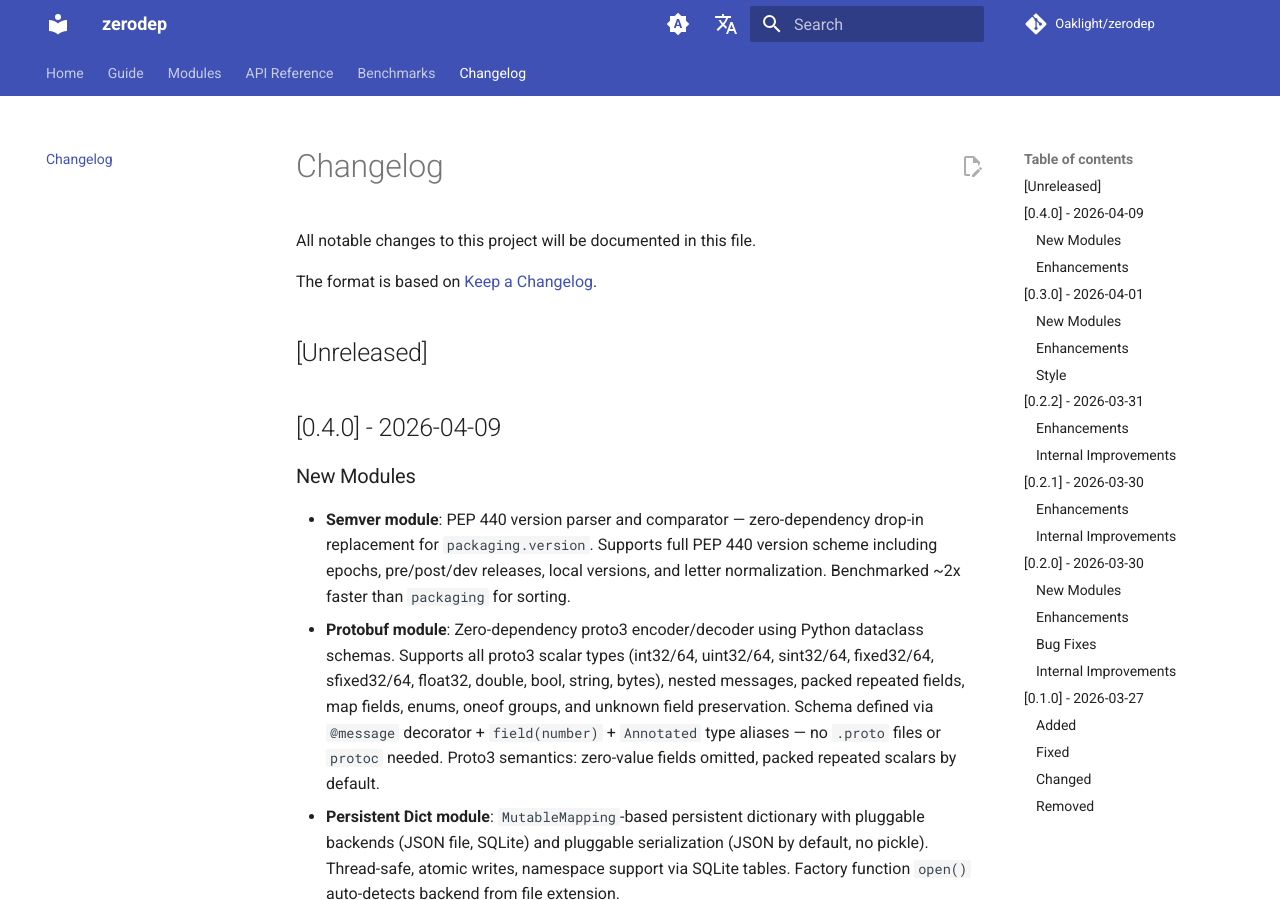
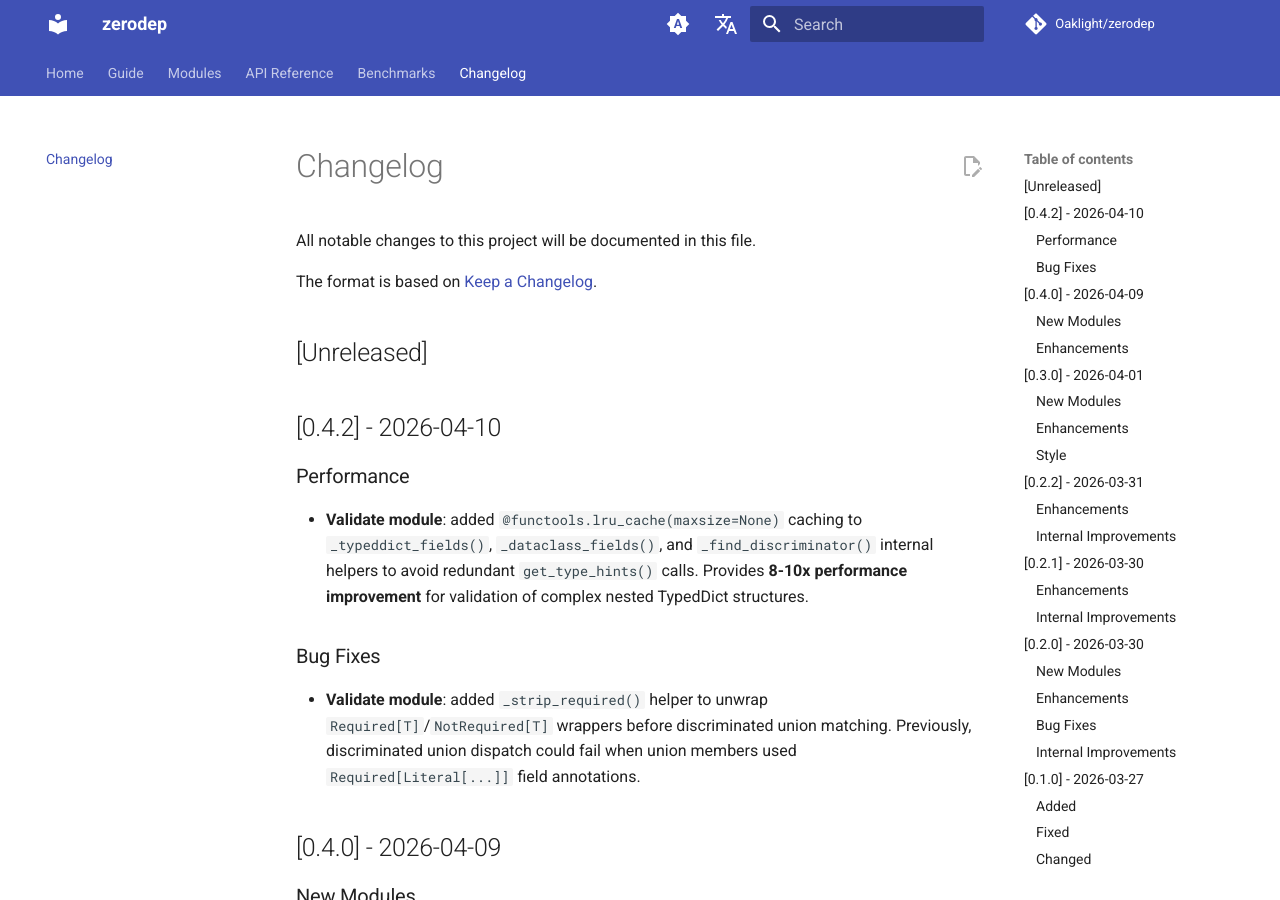
Before and after one commit to Oaklight/zerodep, an MkDocs documentation site: the page built from docs/changelog.md, in a window 1280 px wide and 900 px high. Built offline with MkDocs 1.6.1 and Material for MkDocs 9.7.7, drawn with Linux system fonts in a browser that asks for light colours; comment, search, counter and statistics services are not loaded.

Commit message:
docs: add v0.4.2 caching optimization notes
- changelog: add 0.4.2 entry (lru_cache + _strip_required fix)
- modules/validate: add caching admonition, update pydantic comparison
- benchmarks/validate: add v0.4.2 caching optimization note

```diff
--- a/docs/changelog.md
+++ b/docs/changelog.md
@@ -5,6 +5,16 @@ All notable changes to this project will be documented in this file.
 The format is based on [Keep a Changelog](https://keepachangelog.com/en/1.1.0/).
 
 ## [Unreleased]
+
+## [0.4.2] - 2026-04-10
+
+### Performance
+
+- **Validate module**: added `@functools.lru_cache(maxsize=None)` caching to `_typeddict_fields()`, `_dataclass_fields()`, and `_find_discriminator()` internal helpers to avoid redundant `get_type_hints()` calls. Provides **8-10x performance improvement** for validation of complex nested TypedDict structures.
+
+### Bug Fixes
+
+- **Validate module**: added `_strip_required()` helper to unwrap `Required[T]`/`NotRequired[T]` wrappers before discriminated union matching. Previously, discriminated union dispatch could fail when union members used `Required[Literal[...]]` field annotations.
 
 ## [0.4.0] - 2026-04-09
 
```
Also changed, not shown: docs/benchmarks/validate.md (+3 -0 lines), docs/modules/validate.md (+4 -1 lines).
